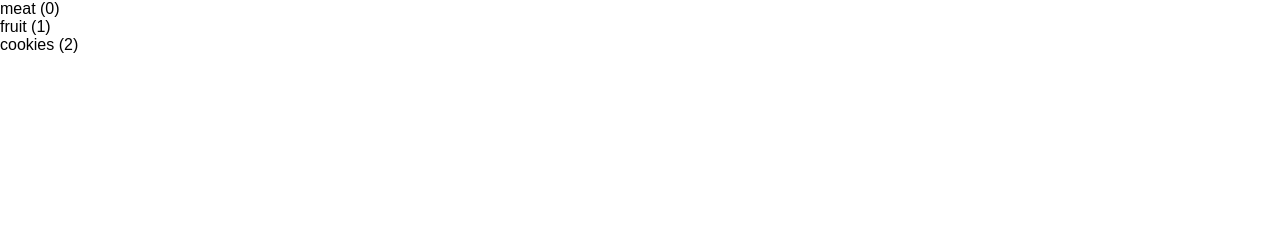
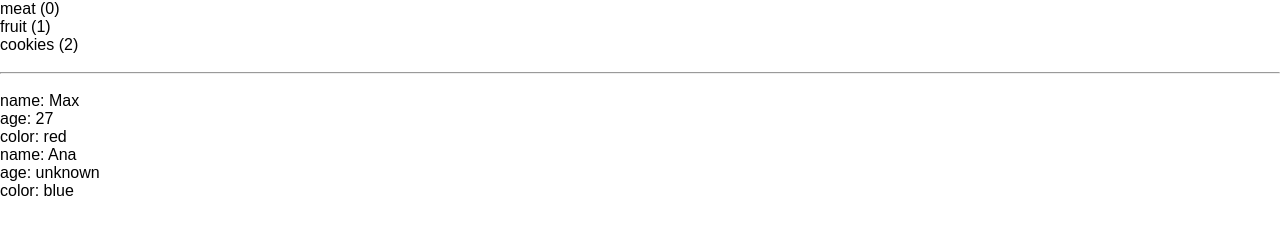
Before and after one commit to SL0TR/VueJS-practice-project, a plain HTML site: page index.html in a window 1280 px wide. Drawn offline with Linux system fonts and the light colour scheme.

Commit message:
more v-for loop

```diff
--- a/index.html
+++ b/index.html
@@ -15,6 +15,15 @@
             <ul>
                 <li v-for="(ingredient, i) in ingredients">{{ ingredient }} ({{ i }})</li>
             </ul>
+            <br>
+            <hr>
+            <br>
+            <ul>
+                <li v-for="person in persons">
+                    <div v-for="(value, key) in person">{{ key }}: {{ value }}</div>
+                </li>
+
+            </ul>
         </div>
     <script src="./index.js"></script>
     </body>
```
